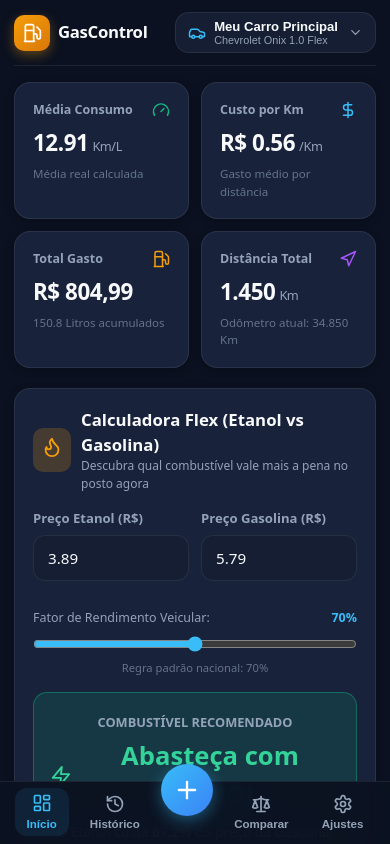
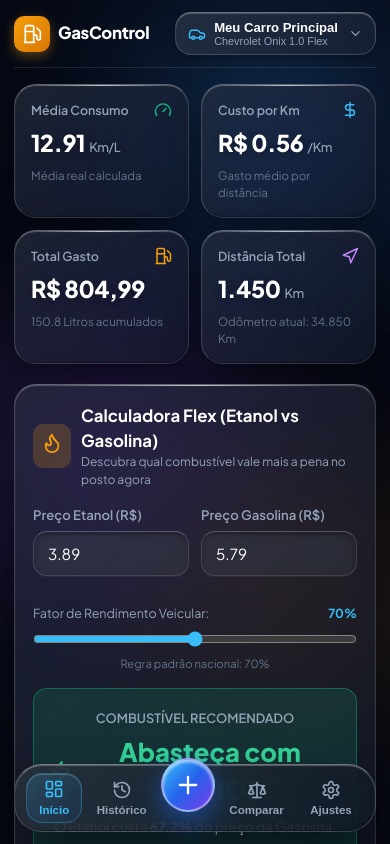
Before and after one commit to erickms11/gas-management, a React (Vite) app: page / in a window 390 px wide. Shown: the top 844 px of the page. Built offline with nearby package versions, Linux system fonts and the light colour scheme.

Commit message:
style: apply liquid glass UI design system with dynamic ambient glow and mobile polish

```diff
--- a/index.html
+++ b/index.html
@@ -4,6 +4,11 @@
   <meta charset="UTF-8">
   <meta name="viewport" content="width=device-width, initial-scale=1.0, maximum-scale=1.0, user-scalable=no, viewport-fit=cover">
   <title>GasControl</title>
+
+  <!-- Google Fonts: Plus Jakarta Sans -->
+  <link rel="preconnect" href="https://fonts.googleapis.com">
+  <link rel="preconnect" href="https://fonts.gstatic.com" crossorigin>
+  <link href="https://fonts.googleapis.com/css2?family=Plus+Jakarta+Sans:wght@400;500;600;700;800&display=swap" rel="stylesheet">
 
   <!-- PWA Manifest -->
   <link rel="manifest" href="/gas-management/manifest.json">
--- a/src/App.tsx
+++ b/src/App.tsx
@@ -206,7 +206,13 @@ export function App() {
   };
 
   return (
-    <div className="app-container">
+    <div className="liquid-app-wrapper">
+      {/* Ambient Liquid Glow Orbs - Luzes dinâmicas de fundo para refração do vidro líquido */}
+      <div className="ambient-blob blob-cyan" aria-hidden="true" />
+      <div className="ambient-blob blob-purple" aria-hidden="true" />
+      <div className="ambient-blob blob-amber" aria-hidden="true" />
+
+      <div className="app-container">
       {/* Banner de Instalação Mobile PWA */}
       {isInstallable && (
         <div
@@ -379,5 +385,6 @@ export function App() {
         </button>
       </nav>
     </div>
+    </div>
   );
 }
--- a/src/components/Header.tsx
+++ b/src/components/Header.tsx
@@ -63,14 +63,18 @@ export const Header: React.FC<HeaderProps> = ({
             display: 'flex',
             alignItems: 'center',
             gap: '8px',
-            background: 'var(--bg-surface)',
-            border: isDropdownOpen ? '1px solid var(--primary)' : '1px solid var(--border-color)',
-            borderRadius: '14px',
-            padding: '6px 12px',
+            background: 'linear-gradient(135deg, rgba(255, 255, 255, 0.08) 0%, rgba(255, 255, 255, 0.02) 100%), rgba(21, 30, 50, 0.6)',
+            backdropFilter: 'blur(16px)',
+            WebkitBackdropFilter: 'blur(16px)',
+            border: isDropdownOpen ? '1px solid var(--primary)' : '1px solid rgba(255, 255, 255, 0.16)',
+            borderTop: '1px solid rgba(255, 255, 255, 0.35)',
+            borderRadius: '16px',
+            padding: '7px 12px',
             color: 'var(--text-main)',
             cursor: 'pointer',
             maxWidth: '220px',
             textAlign: 'left',
+            boxShadow: '0 4px 14px rgba(0,0,0,0.3), inset 0 1px 1px rgba(255, 255, 255, 0.22)',
             transition: 'all 0.2s',
           }}
           title="Clique para trocar ou gerenciar veículos"
@@ -115,7 +119,9 @@ export const Header: React.FC<HeaderProps> = ({
             left: 0,
             right: 0,
             bottom: 0,
-            background: 'rgba(0, 0, 0, 0.4)',
+            background: 'rgba(4, 7, 14, 0.55)',
+            backdropFilter: 'blur(8px)',
+            WebkitBackdropFilter: 'blur(8px)',
             zIndex: 150,
           }}
         >
@@ -127,11 +133,14 @@ export const Header: React.FC<HeaderProps> = ({
               right: '16px',
               width: 'calc(100vw - 32px)',
               maxWidth: '340px',
-              background: '#151e32',
-              border: '1px solid var(--border-color)',
-              borderRadius: '16px',
-              boxShadow: '0 10px 30px rgba(0,0,0,0.5)',
-              padding: '12px',
+              background: 'linear-gradient(135deg, rgba(255, 255, 255, 0.1) 0%, rgba(255, 255, 255, 0.02) 100%), rgba(14, 20, 36, 0.94)',
+              backdropFilter: 'blur(28px) saturate(200%)',
+              WebkitBackdropFilter: 'blur(28px) saturate(200%)',
+              border: '1px solid rgba(255, 255, 255, 0.16)',
+              borderTop: '1px solid rgba(255, 255, 255, 0.4)',
+              borderRadius: '20px',
+              boxShadow: '0 20px 48px rgba(0, 0, 0, 0.7), inset 0 1px 1px rgba(255, 255, 255, 0.3)',
+              padding: '14px',
               display: 'flex',
               flexDirection: 'column',
               gap: '6px',
--- a/src/index.css
+++ b/src/index.css
@@ -1,29 +1,29 @@
 :root {
-  --bg-main: #0b1120;
-  --bg-surface: #151e32;
-  --bg-surface-hover: #1e2a45;
-  --bg-card: rgba(30, 41, 69, 0.75);
-  --border-color: rgba(255, 255, 255, 0.08);
-  --border-color-hover: rgba(255, 255, 255, 0.18);
+  --bg-main: #060913;
+  --bg-surface: rgba(255, 255, 255, 0.05);
+  --bg-surface-hover: rgba(255, 255, 255, 0.1);
+  --bg-card: rgba(14, 20, 36, 0.65);
+  --border-color: rgba(255, 255, 255, 0.11);
+  --border-color-hover: rgba(255, 255, 255, 0.24);
 
   --primary: #38bdf8;
-  --primary-gradient: linear-gradient(135deg, #38bdf8 0%, #3b82f6 100%);
+  --primary-gradient: linear-gradient(135deg, #0284c7 0%, #38bdf8 50%, #6366f1 100%);
   --accent-fuel: #f59e0b;
-  --accent-fuel-gradient: linear-gradient(135deg, #f59e0b 0%, #d97706 100%);
+  --accent-fuel-gradient: linear-gradient(135deg, #fbbf24 0%, #d97706 100%);
   --accent-green: #10b981;
-  --accent-purple: #a855f7;
+  --accent-purple: #c084fc;
 
-  --text-main: #f8fafc;
+  --text-main: #ffffff;
   --text-muted: #94a3b8;
   --text-dim: #64748b;
 
-  --shadow-sm: 0 2px 8px rgba(0, 0, 0, 0.25);
-  --shadow-glow: 0 0 20px rgba(56, 189, 248, 0.15);
-  --radius-lg: 16px;
-  --radius-md: 12px;
-  --radius-sm: 8px;
+  --shadow-sm: 0 4px 14px rgba(0, 0, 0, 0.3);
+  --shadow-glow: 0 0 24px rgba(56, 189, 248, 0.25);
+  --radius-lg: 22px;
+  --radius-md: 14px;
+  --radius-sm: 10px;
 
-  font-family: 'Plus Jakarta Sans', system-ui, -apple-system, sans-serif;
+  font-family: 'Plus Jakarta Sans', system-ui, -apple-system, BlinkMacSystemFont, 'Segoe UI', Roboto, sans-serif;
   line-height: 1.5;
   font-weight: 400;
   color-scheme: dark;
@@ -42,50 +42,133 @@ body {
   min-height: 100vh;
   min-height: -webkit-fill-available;
   overflow-x: hidden;
-  padding-bottom: calc(85px + env(safe-area-inset-bottom, 0px));
+  padding-bottom: calc(96px + env(safe-area-inset-bottom, 0px));
   padding-top: env(safe-area-inset-top, 0px);
   user-select: none;
   -webkit-user-select: none;
+  -webkit-font-smoothing: antialiased;
+  -moz-osx-font-smoothing: grayscale;
 }
 
 html {
   height: -webkit-fill-available;
 }
 
-/* Scrollbar estilizada */
+/* Scrollbar estilizada sutil */
 ::-webkit-scrollbar {
-  width: 6px;
-  height: 6px;
+  width: 5px;
+  height: 5px;
 }
 ::-webkit-scrollbar-track {
-  background: var(--bg-main);
+  background: transparent;
 }
 ::-webkit-scrollbar-thumb {
-  background: #334155;
-  border-radius: 4px;
+  background: rgba(255, 255, 255, 0.16);
+  border-radius: 9999px;
+}
+::-webkit-scrollbar-thumb:hover {
+  background: rgba(255, 255, 255, 0.28);
 }
 
-/* Container de Layout Mobile App Centrado */
+/* Liquid Canvas Background Wrapper & Ambient Orbs */
+.liquid-app-wrapper {
+  position: relative;
+  min-height: 100vh;
+  width: 100%;
+  overflow-x: hidden;
+}
+
+.ambient-blob {
+  position: fixed;
+  border-radius: 50%;
+  filter: blur(80px);
+  -webkit-filter: blur(80px);
+  pointer-events: none;
+  z-index: 0;
+  will-change: transform;
+}
+
+.blob-cyan {
+  top: -40px;
+  right: -50px;
+  width: 320px;
+  height: 320px;
+  background: radial-gradient(circle, rgba(56, 189, 248, 0.4) 0%, rgba(37, 99, 235, 0.22) 50%, transparent 70%);
+  animation: floatBlob1 18s ease-in-out infinite alternate;
+}
+
+.blob-purple {
+  top: 35%;
+  left: -70px;
+  width: 340px;
+  height: 340px;
+  background: radial-gradient(circle, rgba(168, 85, 247, 0.35) 0%, rgba(124, 58, 237, 0.18) 50%, transparent 70%);
+  animation: floatBlob2 22s ease-in-out infinite alternate;
+}
+
+.blob-amber {
+  bottom: 12%;
+  right: -40px;
+  width: 290px;
+  height: 290px;
+  background: radial-gradient(circle, rgba(245, 158, 11, 0.3) 0%, rgba(217, 119, 6, 0.14) 50%, transparent 70%);
+  animation: floatBlob3 20s ease-in-out infinite alternate;
+}
+
+@keyframes floatBlob1 {
+  0% { transform: translate3d(0, 0, 0) scale(1); }
+  100% { transform: translate3d(-35px, 45px, 0) scale(1.15); }
+}
+
+@keyframes floatBlob2 {
+  0% { transform: translate3d(0, 0, 0) scale(1); }
+  100% { transform: translate3d(45px, -35px, 0) scale(1.12); }
+}
+
+@keyframes floatBlob3 {
+  0% { transform: translate3d(0, 0, 0) scale(1); }
+  100% { transform: translate3d(-30px, -40px, 0) scale(1.08); }
+}
+
+/* Container Mobile App */
 .app-container {
+  position: relative;
+  z-index: 1;
   max-width: 480px;
   margin: 0 auto;
   padding: 12px 14px;
 }
 
-/* Glassmorphism Cards */
+/* Liquid Glass Cards */
 .glass-card {
-  background: var(--bg-card);
-  backdrop-filter: blur(12px);
-  -webkit-backdrop-filter: blur(12px);
+  position: relative;
+  background: linear-gradient(135deg, rgba(255, 255, 255, 0.08) 0%, rgba(255, 255, 255, 0.02) 100%), var(--bg-card);
+  backdrop-filter: blur(22px) saturate(190%);
+  -webkit-backdrop-filter: blur(22px) saturate(190%);
   border: 1px solid var(--border-color);
+  border-top: 1px solid rgba(255, 255, 255, 0.32);
+  border-left: 1px solid rgba(255, 255, 255, 0.18);
   border-radius: var(--radius-lg);
   padding: 18px;
-  box-shadow: var(--shadow-sm);
-  transition: all 0.2s ease;
+  box-shadow: 0 16px 36px -8px rgba(0, 0, 0, 0.52), inset 0 1px 1px 0 rgba(255, 255, 255, 0.24), inset 0 -1px 1px 0 rgba(0, 0, 0, 0.28);
+  overflow: hidden;
+  transition: transform 0.2s cubic-bezier(0.16, 1, 0.3, 1), box-shadow 0.2s ease, border-color 0.2s ease;
+}
+
+.glass-card::before {
+  content: '';
+  position: absolute;
+  top: 0;
+  left: 12%;
+  right: 12%;
+  height: 1px;
+  background: linear-gradient(90deg, transparent 0%, rgba(255, 255, 255, 0.65) 50%, transparent 100%);
+  pointer-events: none;
 }
 
 .glass-card:hover {
   border-color: var(--border-color-hover);
+  border-top-color: rgba(255, 255, 255, 0.45);
 }
 
 /* Header */
@@ -112,24 +195,28 @@ html {
   display: flex;
   align-items: center;
   justify-content: center;
-  box-shadow: 0 4px 12px rgba(245, 158, 11, 0.3);
+  box-shadow: 0 4px 14px rgba(245, 158, 11, 0.4), inset 0 1px 1px rgba(255, 255, 255, 0.5);
+  border: 1px solid rgba(255, 255, 255, 0.25);
 }
 
 .brand-title {
   font-size: 1.25rem;
   font-weight: 800;
   letter-spacing: -0.02em;
-  background: linear-gradient(90deg, #ffffff, #94a3b8);
+  background: linear-gradient(90deg, #ffffff 30%, #94a3b8 100%);
   -webkit-background-clip: text;
   -webkit-text-fill-color: transparent;
 }
 
-/* Selector de Veículo */
+/* Selector de Veículo - Frosted Pill */
 .vehicle-selector {
-  background: var(--bg-surface);
+  background: linear-gradient(135deg, rgba(255, 255, 255, 0.08) 0%, rgba(255, 255, 255, 0.03) 100%), rgba(21, 30, 50, 0.6);
+  backdrop-filter: blur(16px) saturate(180%);
+  -webkit-backdrop-filter: blur(16px) saturate(180%);
   border: 1px solid var(--border-color);
-  border-radius: 20px;
-  padding: 6px 14px;
+  border-top: 1px solid rgba(255, 255, 255, 0.28);
+  border-radius: 9999px;
+  padding: 7px 15px;
   color: var(--text-main);
   font-size: 0.85rem;
   font-weight: 600;
@@ -137,27 +224,39 @@ html {
   display: flex;
   align-items: center;
   gap: 6px;
+  box-shadow: 0 4px 12px rgba(0, 0, 0, 0.25), inset 0 1px 1px rgba(255, 255, 255, 0.2);
+  transition: all 0.2s cubic-bezier(0.16, 1, 0.3, 1);
 }
+
 .vehicle-selector:hover {
   border-color: var(--primary);
+  transform: translateY(-1px);
 }
 
-/* Navigation Tabs (Mobile bottom bar) */
+.vehicle-selector:active {
+  transform: scale(0.97);
+}
+
+/* Floating Bottom Navigation (Liquid Dock) */
 .bottom-nav {
   position: fixed;
-  bottom: 0;
-  left: 0;
-  right: 0;
-  background: rgba(11, 17, 32, 0.95);
-  backdrop-filter: blur(20px);
-  -webkit-backdrop-filter: blur(20px);
-  border-top: 1px solid var(--border-color);
+  bottom: calc(12px + env(safe-area-inset-bottom, 0px));
+  left: 14px;
+  right: 14px;
+  max-width: 452px;
+  margin: 0 auto;
+  background: linear-gradient(135deg, rgba(255, 255, 255, 0.12) 0%, rgba(255, 255, 255, 0.03) 100%), rgba(9, 14, 27, 0.84);
+  backdrop-filter: blur(28px) saturate(210%);
+  -webkit-backdrop-filter: blur(28px) saturate(210%);
+  border: 1px solid rgba(255, 255, 255, 0.16);
+  border-top: 1px solid rgba(255, 255, 255, 0.38);
+  border-radius: 28px;
   display: flex;
   justify-content: space-around;
-  padding: 6px 10px calc(8px + env(safe-area-inset-bottom, 0px));
+  align-items: center;
+  padding: 8px 10px;
   z-index: 100;
-  max-width: 480px;
-  margin: 0 auto;
+  box-shadow: 0 20px 48px -8px rgba(0, 0, 0, 0.72), inset 0 1px 1px 0 rgba(255, 255, 255, 0.28), inset 0 -1px 1px 0 rgba(0, 0, 0, 0.3);
 }
 
 .nav-item {
@@ -172,39 +271,53 @@ html {
   font-weight: 600;
   cursor: pointer;
   padding: 6px 12px;
-  border-radius: var(--radius-md);
-  transition: all 0.2s ease;
+  border-radius: 16px;
+  transition: all 0.2s cubic-bezier(0.16, 1, 0.3, 1);
+}
+
+.nav-item:active {
+  transform: scale(0.94);
 }
 
 .nav-item.active {
-  color: var(--primary);
-  background: rgba(56, 189, 248, 0.1);
+  color: #38bdf8;
+  background: linear-gradient(135deg, rgba(56, 189, 248, 0.18) 0%, rgba(37, 99, 235, 0.08) 100%);
+  border: 1px solid rgba(56, 189, 248, 0.3);
+  box-shadow: inset 0 1px 1px rgba(255, 255, 255, 0.22);
 }
 
 .nav-item.active svg {
-  stroke: var(--primary);
+  stroke: #38bdf8;
   transform: translateY(-1px);
 }
 
-/* Action Floating Button */
+/* Action Floating Button - Glowing Liquid Orb */
 .fab-button {
-  width: 52px;
-  height: 52px;
+  width: 54px;
+  height: 54px;
   border-radius: 50%;
-  background: var(--primary-gradient);
-  color: #fff;
-  border: none;
+  background: linear-gradient(135deg, #38bdf8 0%, #2563eb 50%, #7c3aed 100%);
+  color: #ffffff;
+  border: 2px solid rgba(255, 255, 255, 0.45);
   display: flex;
   align-items: center;
   justify-content: center;
-  box-shadow: 0 4px 16px rgba(56, 189, 248, 0.4);
+  box-shadow: 0 10px 28px rgba(37, 99, 235, 0.55), inset 0 2px 3px rgba(255, 255, 255, 0.65);
   cursor: pointer;
-  margin-top: -24px;
-  transition: transform 0.2s ease;
+  margin-top: -26px;
+  transition: all 0.25s cubic-bezier(0.16, 1, 0.3, 1);
+  backdrop-filter: blur(12px);
+  -webkit-backdrop-filter: blur(12px);
 }
 
 .fab-button:hover {
-  transform: scale(1.05);
+  transform: scale(1.06);
+  box-shadow: 0 12px 32px rgba(56, 189, 248, 0.65), inset 0 2px 4px rgba(255, 255, 255, 0.8);
+}
+
+.fab-button:active {
+  transform: scale(0.92);
+  box-shadow: 0 4px 14px rgba(37, 99, 235, 0.4), inset 0 1px 2px rgba(255, 255, 255, 0.5);
 }
 
 /* Grid de Estatísticas */
@@ -219,6 +332,7 @@ html {
   display: flex;
   flex-direction: column;
   gap: 6px;
+  padding: 16px;
 }
 
 .stat-header {
@@ -231,10 +345,11 @@ html {
 }
 
 .stat-value {
-  font-size: 1.4rem;
+  font-size: 1.45rem;
   font-weight: 800;
   letter-spacing: -0.02em;
   color: var(--text-main);
+  text-shadow: 0 2px 8px rgba(0, 0, 0, 0.3);
 }
 
 .stat-unit {
@@ -244,7 +359,7 @@ html {
   margin-left: 4px;
 }
 
-/* Form Styles */
+/* Form Styles - Frosted Glass Wells */
 .form-group {
   display: flex;
   flex-direction: column;
@@ -260,20 +375,25 @@ html {
 
 .form-input, .form-select, .form-textarea {
   width: 100%;
-  background: var(--bg-surface);
-  border: 1px solid var(--border-color);
+  background: rgba(255, 255, 255, 0.05);
+  border: 1px solid rgba(255, 255, 255, 0.12);
+  border-top: 1px solid rgba(255, 255, 255, 0.2);
   border-radius: var(--radius-md);
   padding: 12px 14px;
   color: var(--text-main);
   font-size: 0.95rem;
   font-family: inherit;
   outline: none;
-  transition: border-color 0.2s;
+  box-shadow: inset 0 2px 4px rgba(0, 0, 0, 0.32), 0 1px 0 rgba(255, 255, 255, 0.06);
+  transition: all 0.2s cubic-bezier(0.16, 1, 0.3, 1);
+  backdrop-filter: blur(12px);
+  -webkit-backdrop-filter: blur(12px);
 }
 
-.form-input:focus, .form-select:focus {
-  border-color: var(--primary);
-  box-shadow: 0 0 0 3px rgba(56, 189, 248, 0.15);
+.form-input:focus, .form-select:focus, .form-textarea:focus {
+  background: rgba(255, 255, 255, 0.08);
+  border-color: rgba(56, 189, 248, 0.75);
+  box-shadow: 0 0 0 3px rgba(56, 189, 248, 0.25), inset 0 1px 2px rgba(0, 0, 0, 0.2);
 }
 
 .form-row {
@@ -282,15 +402,16 @@ html {
   gap: 12px;
 }
 
-/* Modals */
+/* Modals - Liquid Acrylic Sheet */
 .modal-overlay {
   position: fixed;
   top: 0;
   left: 0;
   right: 0;
   bottom: 0;
-  background: rgba(0, 0, 0, 0.75);
-  backdrop-filter: blur(8px);
+  background: rgba(4, 7, 14, 0.75);
+  backdrop-filter: blur(14px) saturate(180%);
+  -webkit-backdrop-filter: blur(14px) saturate(180%);
   z-index: 200;
   display: flex;
   align-items: flex-end;
@@ -305,21 +426,27 @@ html {
 }
 
 .modal-content {
-  background: #111827;
-  border: 1px solid var(--border-color);
-  border-top-left-radius: 24px;
-  border-top-right-radius: 24px;
+  background: linear-gradient(135deg, rgba(255, 255, 255, 0.09) 0%, rgba(255, 255, 255, 0.02) 100%), rgba(14, 20, 36, 0.94);
+  backdrop-filter: blur(30px) saturate(200%);
+  -webkit-backdrop-filter: blur(30px) saturate(200%);
+  border: 1px solid rgba(255, 255, 255, 0.15);
+  border-top: 1px solid rgba(255, 255, 255, 0.4);
+  border-left: 1px solid rgba(255, 255, 255, 0.2);
+  border-top-left-radius: 28px;
+  border-top-right-radius: 28px;
   width: 100%;
   max-width: 520px;
   max-height: 90vh;
   overflow-y: auto;
   padding: 24px;
-  animation: slideUp 0.25s ease-out;
+  box-shadow: 0 -12px 40px rgba(0, 0, 0, 0.7), inset 0 1px 1px rgba(255, 255, 255, 0.32);
+  animation: slideUp 0.25s cubic-bezier(0.16, 1, 0.3, 1);
 }
 
 @media (min-width: 640px) {
   .modal-content {
-    border-radius: 24px;
+    border-radius: 28px;
+    box-shadow: 0 24px 50px rgba(0, 0, 0, 0.75), inset 0 1px 1px rgba(255, 255, 255, 0.32);
   }
 }
 
@@ -336,24 +463,36 @@ html {
 }
 
 .modal-title {
-  font-size: 1.15rem;
-  font-weight: 700;
+  font-size: 1.18rem;
+  font-weight: 800;
+  letter-spacing: -0.01em;
 }
 
 .close-btn {
-  background: none;
-  border: none;
+  background: rgba(255, 255, 255, 0.06);
+  border: 1px solid rgba(255, 255, 255, 0.12);
+  border-radius: 50%;
   color: var(--text-muted);
   cursor: pointer;
-  padding: 6px;
+  padding: 7px;
+  display: flex;
+  align-items: center;
+  justify-content: center;
+  transition: all 0.2s;
 }
 
-/* Primary Button */
+.close-btn:hover {
+  background: rgba(255, 255, 255, 0.14);
+  color: #ffffff;
+}
+
+/* Primary Liquid Button */
 .btn-primary {
   width: 100%;
   background: var(--primary-gradient);
-  color: #fff;
-  border: none;
+  color: #ffffff;
+  border: 1px solid rgba(255, 255, 255, 0.32);
+  border-top: 1px solid rgba(255, 255, 255, 0.55);
   padding: 14px;
   border-radius: var(--radius-md);
   font-size: 0.95rem;
@@ -363,53 +502,94 @@ html {
   align-items: center;
   justify-content: center;
   gap: 8px;
-  box-shadow: 0 4px 14px rgba(56, 189, 248, 0.3);
-  transition: opacity 0.2s;
+  box-shadow: 0 8px 24px -4px rgba(56, 189, 248, 0.45), inset 0 1px 1px rgba(255, 255, 255, 0.5);
+  transition: all 0.2s cubic-bezier(0.16, 1, 0.3, 1);
 }
 
-.btn-primary:hover {
-  opacity: 0.9;
+.btn-primary:active {
+  transform: scale(0.97);
+  box-shadow: 0 4px 12px -2px rgba(56, 189, 248, 0.35), inset 0 1px 1px rgba(255, 255, 255, 0.35);
 }
 
-/* Badges */
+/* Secondary Frosted Glass Button */
+.btn-glass {
+  background: rgba(255, 255, 255, 0.08);
+  border: 1px solid rgba(255, 255, 255, 0.15);
+  border-top: 1px solid rgba(255, 255, 255, 0.28);
+  color: var(--text-main);
+  padding: 10px 16px;
+  border-radius: var(--radius-md);
+  font-size: 0.88rem;
+  font-weight: 600;
+  cursor: pointer;
+  display: inline-flex;
+  align-items: center;
+  justify-content: center;
+  gap: 8px;
+  box-shadow: 0 4px 12px rgba(0, 0, 0, 0.2), inset 0 1px 1px rgba(255, 255, 255, 0.2);
+  transition: all 0.2s ease;
+}
+
+.btn-glass:hover {
+  background: rgba(255, 255, 255, 0.14);
+}
+
+.btn-glass:active {
+  transform: scale(0.97);
+}
+
+/* Badges - Frosted Pills */
 .badge {
   display: inline-flex;
   align-items: center;
   gap: 4px;
   padding: 4px 10px;
-  border-radius: 20px;
+  border-radius: 9999px;
   font-size: 0.75rem;
   font-weight: 700;
+  backdrop-filter: blur(10px);
+  -webkit-backdrop-filter: blur(10px);
+  box-shadow: inset 0 1px 1px rgba(255, 255, 255, 0.22);
 }
 
 .badge-gasolina {
-  background: rgba(245, 158, 11, 0.15);
+  background: rgba(245, 158, 11, 0.16);
   color: #fbbf24;
-  border: 1px solid rgba(245, 158, 11, 0.3);
+  border: 1px solid rgba(245, 158, 11, 0.35);
 }
 
 .badge-etanol {
-  background: rgba(16, 185, 129, 0.15);
+  background: rgba(16, 185, 129, 0.16);
   color: #34d399;
-  border: 1px solid rgba(16, 185, 129, 0.3);
+  border: 1px solid rgba(16, 185, 129, 0.35);
 }
 
 .badge-diesel {
-  background: rgba(168, 85, 247, 0.15);
+  background: rgba(168, 85, 247, 0.16);
   color: #c084fc;
-  border: 1px solid rgba(168, 85, 247, 0.3);
+  border: 1px solid rgba(168, 85, 247, 0.35);
 }
 
-/* Timeline / Item Card */
+/* Refueling Item - Frosted Glass Tile */
 .refuel-item {
   display: flex;
   align-items: center;
   justify-content: space-between;
-  padding: 14px;
-  margin-bottom: 10px;
-  background: var(--bg-surface);
-  border: 1px solid var(--border-color);
-  border-radius: var(--radius-md);
+  padding: 15px;
+  margin-bottom: 12px;
+  background: linear-gradient(135deg, rgba(255, 255, 255, 0.06) 0%, rgba(255, 255, 255, 0.015) 100%), rgba(18, 25, 45, 0.58);
+  backdrop-filter: blur(18px) saturate(180%);
+  -webkit-backdrop-filter: blur(18px) saturate(180%);
+  border: 1px solid rgba(255, 255, 255, 0.1);
+  border-top: 1px solid rgba(255, 255, 255, 0.24);
+  border-left: 1px solid rgba(255, 255, 255, 0.16);
+  border-radius: 18px;
+  box-shadow: 0 8px 24px -4px rgba(0, 0, 0, 0.38), inset 0 1px 1px rgba(255, 255, 255, 0.18);
+  transition: transform 0.2s cubic-bezier(0.16, 1, 0.3, 1), border-color 0.2s ease;
+}
+
+.refuel-item:active {
+  transform: scale(0.99);
 }
 
 .refuel-main {
@@ -424,8 +604,9 @@ html {
 }
 
 .refuel-station {
-  font-size: 0.9rem;
+  font-size: 0.92rem;
   font-weight: 700;
+  color: var(--text-main);
 }
 
 .refuel-details {
@@ -438,13 +619,14 @@ html {
 }
 
 .refuel-price-total {
-  font-size: 1rem;
+  font-size: 1.05rem;
   font-weight: 800;
   color: var(--primary);
+  text-shadow: 0 0 12px rgba(56, 189, 248, 0.3);
 }
 
 .refuel-kml {
-  font-size: 0.78rem;
+  font-size: 0.8rem;
   font-weight: 700;
   color: var(--accent-green);
 }
```
